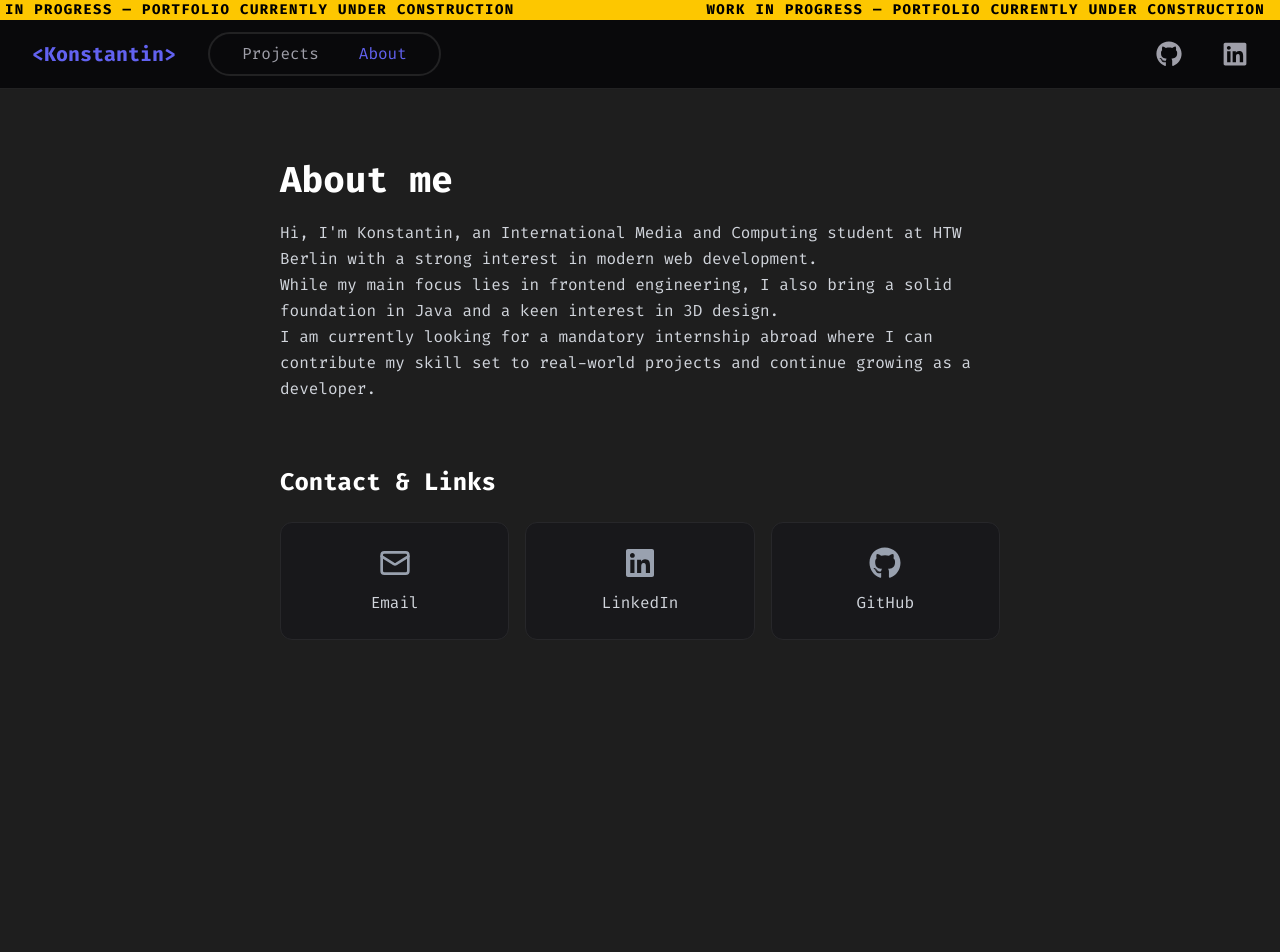
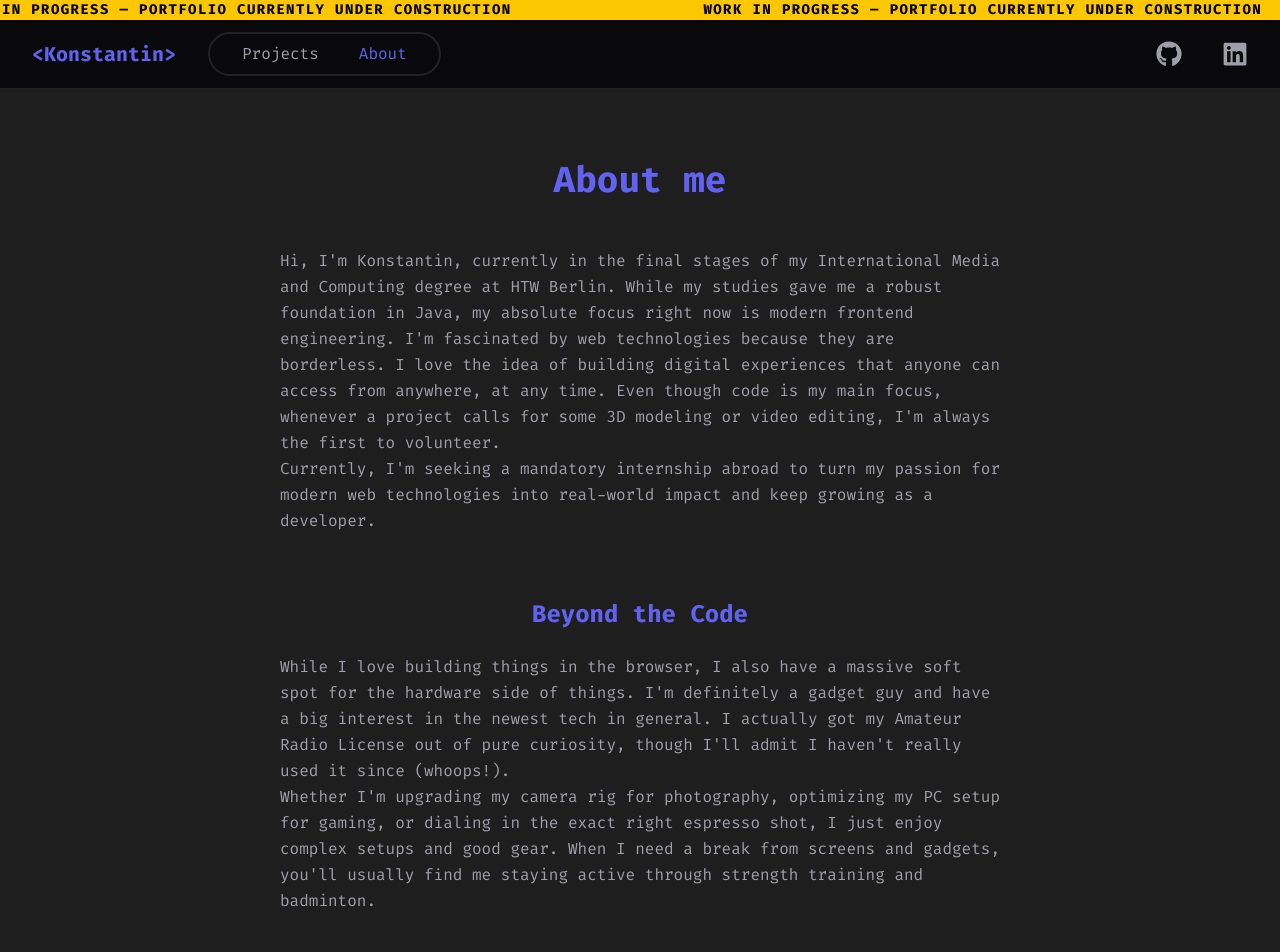
Before and after one commit to Sonic12K12/portfolio-website-nextjs, a Next.js app: page /about in a window 1280 px wide. Shown: the top 952 px of the page. Built offline with nearby package versions, Linux system fonts and the light colour scheme.

Commit message:
update AboutPage styles and content for improved readability and engagement

```diff
--- a/src/app/about/page.js
+++ b/src/app/about/page.js
@@ -5,25 +5,46 @@ import { FaGithub, FaLinkedin } from "react-icons/fa";
 
 export default function AboutPage() {
   return (
-    <main className="min-h-screen text-gray-300">
+    <main className="min-h-screen text-text-main">
       {/* Wrapper to control max width and center the content */}
       <div className="max-w-3xl mx-auto px-6 py-12">
-        <h1 className="text-4xl font-bold mb-5 text-white">About me</h1>
+        <h1 className="w-full text-4xl font-bold mb-12 text-center text-primary">
+          About me
+        </h1>
 
-        {/* Introduction text */}
         <p className="mb-16 leading-relaxed">
-          Hi, I&apos;m Konstantin, an International Media and Computing student
-          at HTW Berlin with a strong interest in modern web development. <br />
-          While my main focus lies in frontend engineering, I also bring a solid
-          foundation in Java and a keen interest in 3D design.
-          <br /> I am currently looking for a mandatory internship abroad where
-          I can contribute my skill set to real-world projects and continue
-          growing as a developer.
+          Hi, I&apos;m Konstantin, currently in the final stages of my
+          International Media and Computing degree at HTW Berlin. While my
+          studies gave me a robust foundation in Java, my absolute focus right
+          now is modern frontend engineering. I&apos;m fascinated by web
+          technologies because they are borderless. I love the idea of building
+          digital experiences that anyone can access from anywhere, at any time.
+          Even though code is my main focus, whenever a project calls for some
+          3D modeling or video editing, I&apos;m always the first to volunteer.
+          <br /> Currently, I&apos;m seeking a mandatory internship abroad to
+          turn my passion for modern web technologies into real-world impact and
+          keep growing as a developer.
+        </p>
+
+        <h2 className="text-2xl font-bold mb-6 text-center text-primary">
+          Beyond the Code
+        </h2>
+        <p className="mb-16 leading-relaxed">
+          While I love building things in the browser, I also have a massive
+          soft spot for the hardware side of things. I&apos;m definitely a
+          gadget guy and have a big interest in the newest tech in general. I
+          actually got my Amateur Radio License out of pure curiosity, though
+          I&apos;ll admit I haven&apos;t really used it since (whoops!).
+          <br /> Whether I&apos;m upgrading my camera rig for photography,
+          optimizing my PC setup for gaming, or dialing in the exact right
+          espresso shot, I just enjoy complex setups and good gear. When I need
+          a break from screens and gadgets, you&apos;ll usually find me staying
+          active through strength training and badminton.
         </p>
 
         {/* Contact & Links Section */}
         <section>
-          <h2 className="text-2xl font-bold mb-6 text-white">
+          <h2 className="text-2xl font-bold mb-6 text-center text-primary">
             Contact & Links
           </h2>
 
@@ -32,7 +53,7 @@ export default function AboutPage() {
             {/* Email Card lucide-react */}
             <a
               href={`mailto:${process.env.NEXT_PUBLIC_EMAIL}`}
-              className="flex flex-col items-center p-6 bg-zinc-900 border border-zinc-800 rounded-xl hover:border-zinc-500 hover:bg-zinc-800 transition-all group"
+              className="flex flex-col items-center p-6 bg-zinc-900 border border-zinc-800 rounded-xl hover:border-primary hover:bg-zinc-800 transition-all group"
             >
               <Mail className="w-8 h-8 mb-3 text-gray-400 group-hover:text-white transition-colors" />
               <span className="font-medium text-gray-300 group-hover:text-white">
@@ -45,7 +66,7 @@ export default function AboutPage() {
               href="https://www.linkedin.com/in/konstantin-schiwarov/"
               target="_blank"
               rel="noopener noreferrer"
-              className="flex flex-col items-center p-6 bg-zinc-900 border border-zinc-800 rounded-xl hover:border-zinc-500 hover:bg-zinc-800 transition-all group"
+              className="flex flex-col items-center p-6 bg-zinc-900 border border-zinc-800 rounded-xl hover:border-primary hover:bg-zinc-800 transition-all group"
             >
               <FaLinkedin className="w-8 h-8 mb-3 text-gray-400 group-hover:text-white transition-colors" />
               <span className="font-medium text-gray-300 group-hover:text-white">
@@ -58,7 +79,7 @@ export default function AboutPage() {
               href="https://github.com/Sonic12K12"
               target="_blank"
               rel="noopener noreferrer"
-              className="flex flex-col items-center p-6 bg-zinc-900 border border-zinc-800 rounded-xl hover:border-zinc-500 hover:bg-zinc-800 transition-all group"
+              className="flex flex-col items-center p-6 bg-zinc-900 border border-zinc-800 rounded-xl hover:border-primary hover:bg-zinc-800 transition-all group"
             >
               <FaGithub className="w-8 h-8 mb-3 text-gray-400 group-hover:text-white transition-colors" />
               <span className="font-medium text-gray-300 group-hover:text-white">
```
